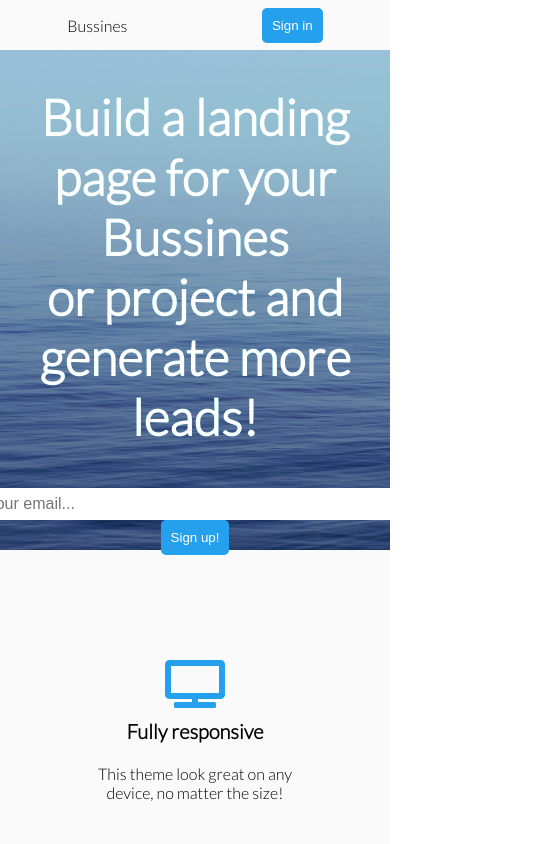
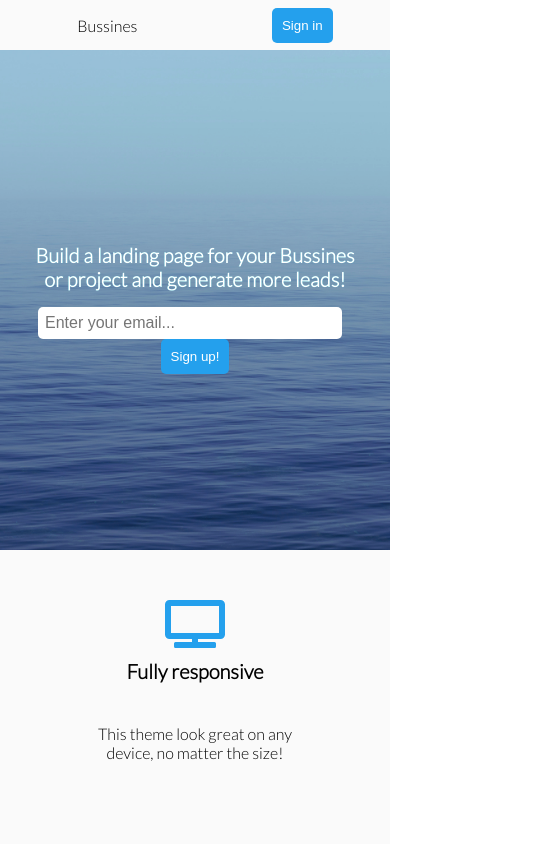
Before and after one commit to rokasanuzis/tarpinis-atsiskaitymas, a website: page index.html in a window 390 px wide. Shown: the top 844 px of the page, 538 px wide, since content can reach past the window. Drawn offline with Linux system fonts and the light colour scheme.

Commit message:
atnaujinimas

```diff
--- a/scss/style.scss
+++ b/scss/style.scss
@@ -325,4 +325,16 @@ input {
   footer {
     flex-direction: column;
   }
+  input {
+    width: 300px;
+  }
+  h2 {
+    font-size: 20px;
+  }
+  span {
+    padding: 20px;
+  }
+  p {
+    padding: 20px;
+  }
 }
```
Also changed, not shown: style.css.
